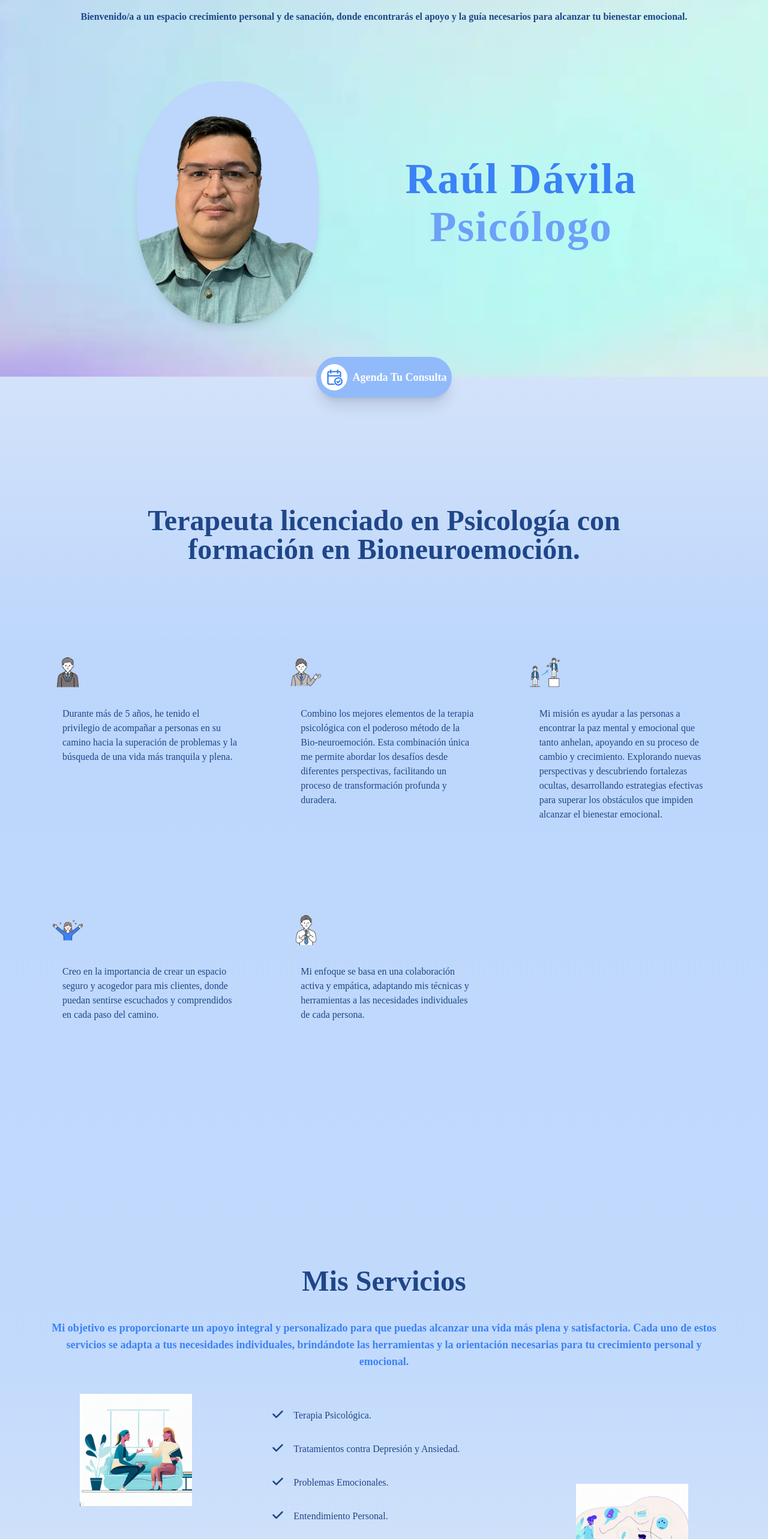
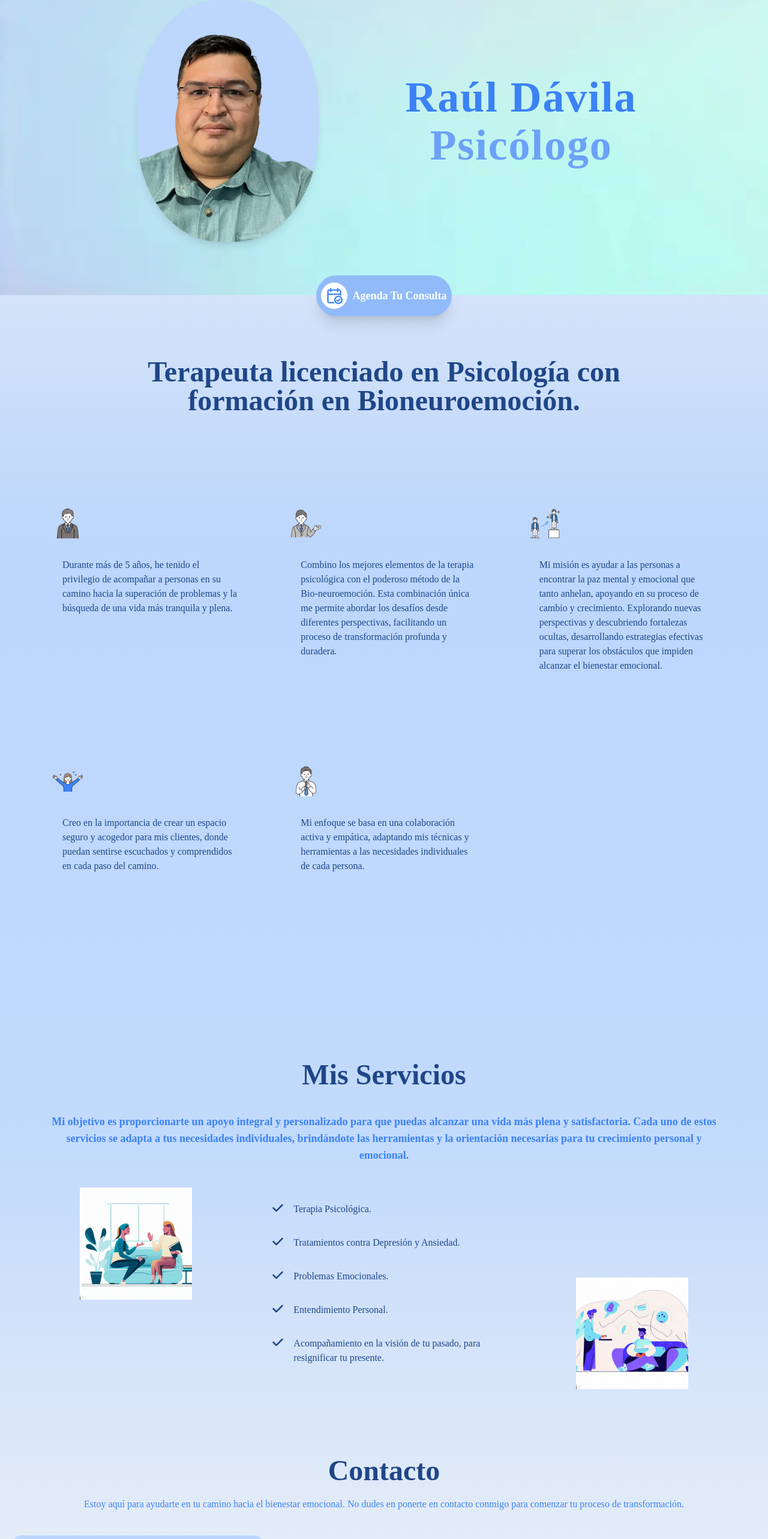
Before and after one commit to magoMercurio/raul-psicologo, a React (Vite) app: page / in a window 1280 px wide. Shown: the part 160-2726 px from the top of the page at 60% size. Built offline with nearby package versions, Linux system fonts and the light colour scheme; a web font is replaced by a local one.

Commit message:
fix scroll

```diff
--- a/src/components/Contacto/index.jsx
+++ b/src/components/Contacto/index.jsx
@@ -12,15 +12,15 @@ import CardContact from "../CardContact"
 const Contacto = () => {
   return (
     <>
-    <section id="contacto" className="mt-20 w-full">
+    <section id="contacto" className=" w-full">
       <motion.div
       initial={{ opacity: 0 }}
       whileInView={{ opacity: 1 }}
       viewport={{ once: true }}
       transition={{ duration: 0.5, delay: 0.2 }}
     >
-      <h2 className="custom-block-big-title text-customLightBg3 flex flex-col justify-center items-center mt-48 mb-10 " >Contacto</h2>
-      <p className="flex flex-col justify-center items-center mb-10 mx-10">
+      <h2 className="custom-block-big-title text-customLightBg3 flex flex-col justify-center items-center mt-28 mb-5 " >Contacto</h2>
+      <p className="flex flex-col justify-center items-center  mx-10">
         <span className="text-customPrimary text-center break-words">Estoy aquí para ayudarte en tu camino hacia el bienestar emocional. No dudes en ponerte en contacto conmigo para comenzar tu proceso de transformación.</span>
       </p>
       <div className="container w-full flex flex-col-reverse md:flex-row-reverse m-auto ">
--- a/src/components/Hero/index.jsx
+++ b/src/components/Hero/index.jsx
@@ -12,9 +12,9 @@ const Hero = () => {
       viewport={{ once: true }}
       transition={{ duration: 0.5, delay: 0.2 }}
     >
-      <p className="custom-block-big-title text-customLightBg3 break-words text-center text-sm sm:text-base font-bold mt-24 mb-20 ml-20 mr-20 " >Bienvenido/a a un espacio  crecimiento personal y de sanación, donde encontrarás el apoyo y la guía necesarios para alcanzar tu bienestar emocional.</p>
+      <p className="custom-block-big-title text-customLightBg3 break-words text-center text-sm sm:text-base font-bold mt-5 ml-20 mr-20 " >Bienvenido/a a un espacio  crecimiento personal y de sanación, donde encontrarás el apoyo y la guía necesarios para alcanzar tu bienestar emocional.</p>
 
-        <div className="w-full flex flex-col md:flex-row justify-center items-center text-center gap-6 p-4  mb-10 mt-20 "  >
+        <div className="w-full flex flex-col md:flex-row justify-center items-center text-center gap-6 p-4  mb-10 mt-5 "  >
           <figure className='w-fit flex justify-center items-center' >
           <img src= {heroImg} alt="heroImg" className=" rounded-[45%] bg-customLightBg1 w-[40%] sm:w-[50%] md:w-60  lg:w-[70%] shadow-lg "  />
           </figure>
--- a/src/components/NavBar/index.jsx
+++ b/src/components/NavBar/index.jsx
@@ -4,7 +4,7 @@ import Logo from '../../assets/imgs/logo.png'
 import CallToAction from '../CallToActionBtn'
 
 const navbarLinks = [
-  { label: "Home", href: "#home", ariaLabel: "Home" },
+  { label: "Home", href: "#", ariaLabel: "Home" },
   { label: "Sobre mi", href: "#sombremi", ariaLabel: "Sobre mi" },
   { label: "Servicios", href: "#servicios", ariaLabel: "Servicios" },
   { label: "Contacto", href: "#contacto", ariaLabel: "Contacto" },
@@ -24,7 +24,7 @@ const NavBar = () => {
           transition={{ duration: 0.3 }}
           exit={{ opacity: 0 }}
         >
-          <a href="#home" >
+          <a href="#" >
             <div className="flex justify-start items-center grow basis-0">
               <div>
                 <img src={Logo} alt="Logo" className="w-[90px] h-[90px] object-contain mr-4" />
--- a/src/components/Servcios/index.jsx
+++ b/src/components/Servcios/index.jsx
@@ -15,7 +15,7 @@ const Servicios = () => {
       viewport={{ once: true }}
       transition={{ duration: 0.5, delay: 0.2 }}
     >
-      <h2 className="custom-block-big-title text-customLightBg3 flex flex-col justify-center items-center mb-10 mt-48 " > Mis Servicios</h2>
+      <h2 className="custom-block-big-title text-customLightBg3 flex flex-col justify-center items-center mb-10 mt-24 " > Mis Servicios</h2>
       <p className="custom-content-title text-customPrimary text-center break-words mb-10 mx-20">Mi objetivo es proporcionarte un apoyo integral y personalizado para que puedas alcanzar una vida más plena y satisfactoria. Cada uno de estos servicios se adapta a tus necesidades individuales, brindándote las herramientas y la orientación necesarias para tu crecimiento personal y emocional.</p>
 
       <div className="grid grid-cols-1 justify-items-center md:grid-cols-2 lg:grid-cols-3 gap-10 ml-10 mr-10">
--- a/src/components/SobreMi/index.jsx
+++ b/src/components/SobreMi/index.jsx
@@ -13,7 +13,7 @@ const SobreMi = () => {
       viewport={{ once: true }}
       transition={{ duration: 0.5, delay: 0.2 }}
     >
-      <div className="flex flex-col items-center justify-center  md:pl-4 xl:pr-16 xl:pl-16 mt-48">
+      <div className="flex flex-col items-center justify-center  md:pl-4 xl:pr-16 xl:pl-16 mt-20">
         <div className="w-full  mb-10 ">
           <div className="flex flex-col items-center justify-center ">
             <h2 className="mt-6 mb-20  custom-block-big-title text-customLightBg3 text-center ml-20 mr-20 ">
```
Also changed, not shown: public/webscreen.webp.
